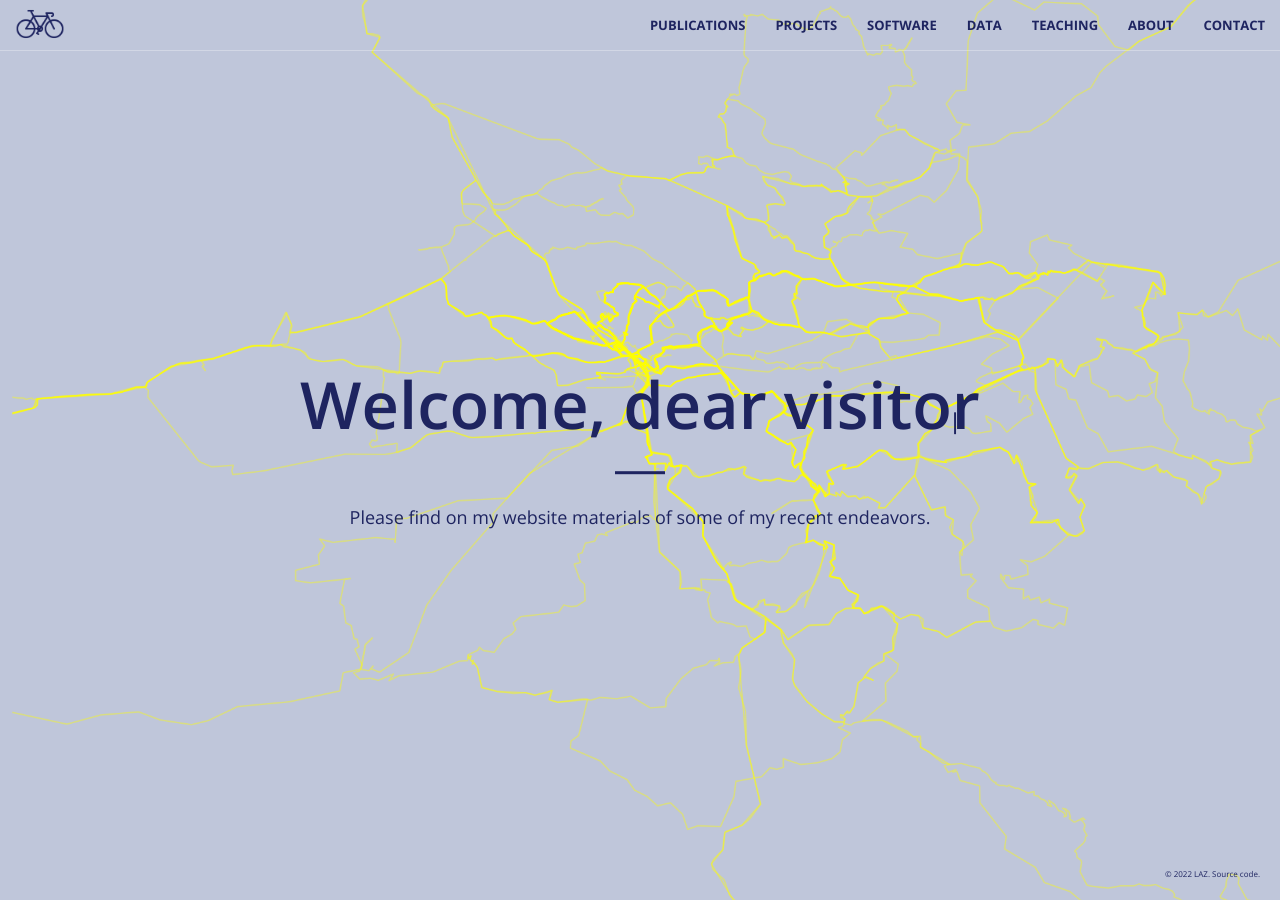
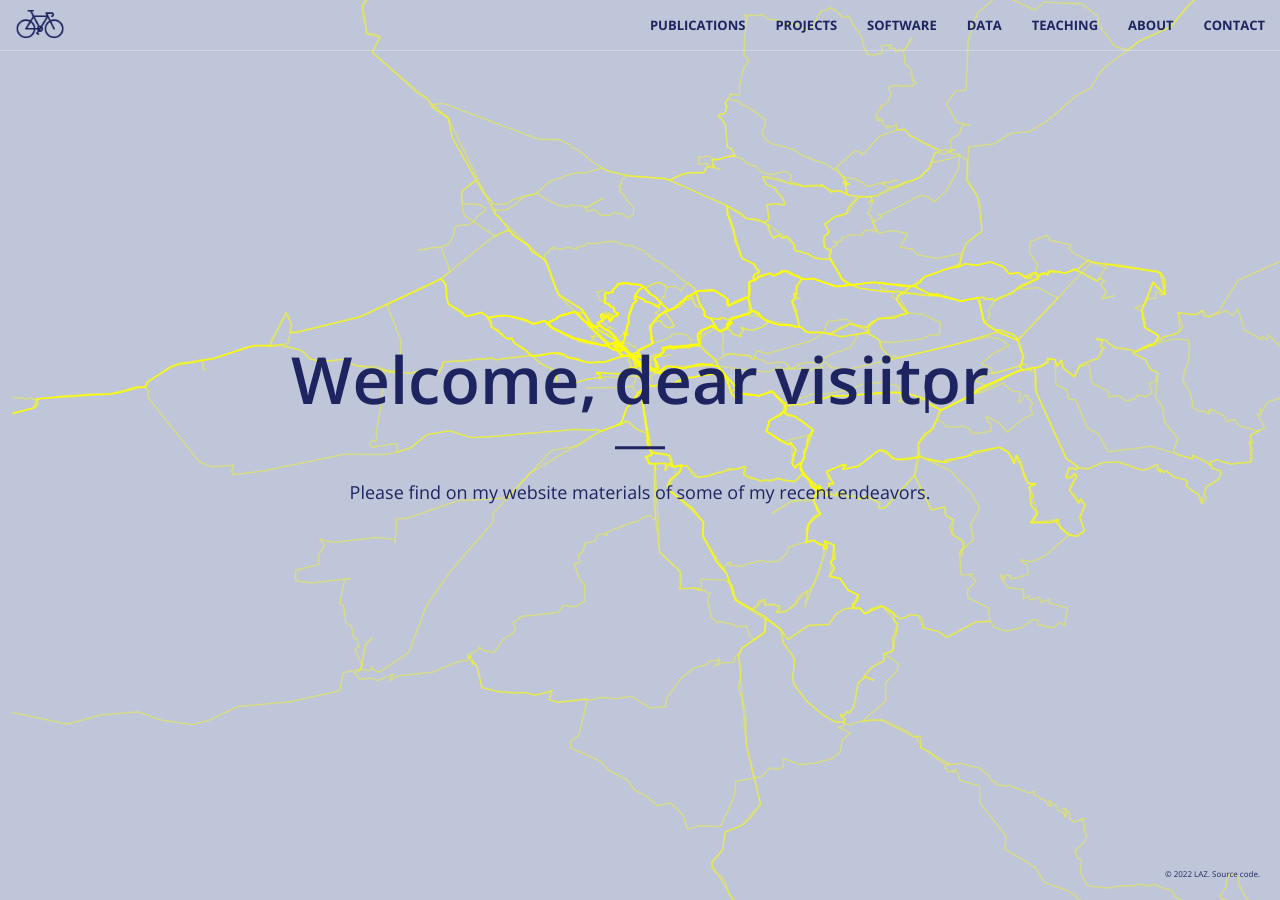
Before and after one commit to luccalino/luccalino.github.io, a Jekyll site: the page built from index.html, in a window 1280 px wide and 900 px high. Built offline with Jekyll 4.4.1, drawn with Linux system fonts in a browser that asks for light colours; nearby versions of some CDN libraries.

Commit message:
Update header.html

```diff
--- a/_includes/header.html
+++ b/_includes/header.html
@@ -1,38 +1,15 @@
 <header>
   <div class="header-content">
     <div class="header-content-inner">
-
-        <!---
-            <div id="quote"></div>
-
-            <script src="https://ajax.googleapis.com/ajax/libs/jquery/1.9.1/jquery.min.js"></script>
-
-            <script>
-            $(function () {
-            count = 0;
-            wordsArray = ["Friend! ", "Visitor!", "Guest!"];
-            setInterval(function () {
-            count++;
-            $("#word").fadeOut(400, function () {
-            $(this).text(wordsArray[count % wordsArray.length]).fadeIn(400);
-            });
-            }, 2000);
-            });
-            </script>
-
-            <p></p>
-            <h1 style="font-size: 28px;">Welcome, dear <div id="word" style="display:inline;vertical-align:top;">Friend!</div></h1>
-        -->
-            <p></p>
-            <!-- A root element for TypeIt to target. -->
-            <h1 id="myElement"></h1><!--style="font-size: 24px;" -->
-
-            <!-- The script itself, loaded AFTER your root element. -->
+      <h1 id="myElement"></h1>
       <script src="https://unpkg.com/typeit@8.2.0/dist/index.umd.js"></script>
 
       <script>
         new TypeIt("#myElement", {
-                    startDelay: 900
+          startDelay: 900,
+          cursor: true,
+          speed: 100,
+          cursorSpeed: 800,
         })
         .type("qel", {delay: 400})
         .move(null, {to: 'START', instant: true, delay: 300})
@@ -43,58 +20,55 @@
         .move(null, {to: 'END'})
         .type('come')
         .pause(600)
-                .type(', dear vistor')
+        .type(', dear visitor')
         .move(-3, {delay: 350})
         .type('i')
         .move(null, {to: 'END'})
         .type('!')
-                .delete(1)
-                .delete(1)
-                .delete(1)
-                .delete(1)
-                .delete(1, {delay: 900, instant: true})
-                .delete(1)
-                .delete(1)
-                .delete(1)
-                .pause(600)
-                .type('guest?', {delay: 325})
-                .pause(400)
-                .delete(1)
-                .type('!')
-                .delete(1)
-                .delete(1)
-                .delete(1)
-                .delete(1)
-                .delete(1)
-                .delete(1)
-                .pause(700)
-                .type('friend!')
         .go();
       </script>
 
       <hr style="border:3px solid $theme-primary;">
       <p>Please find on my website materials of some of my recent endeavors.</p>
-
-            <p></p>
-          <!--- <img src="img/pngegg.png" alt="Scroll" style="position:absolute; bottom:0; width:48px;height:48px;"> --->
-
     </div>
   </div>
 
-    <!---<div id="scroller" style="position:absolute; bottom:0;visibility:hidden;" class="scrolldown-wrapper">
-	<div class="scrolldown">
-		<svg height="20" width="6.9">
-			<circle class="scrolldown-p1" cx="5" cy="15" r="2" />
-			<circle class="scrolldown-p2" cx="5" cy="15" r="2" />
-		</svg>
-	</div>
-    </div>
-
-    <script>
-	setTimeout(function(){
-	document.getElementById('scroller').style.visibility = "visible";
-	},11200);
-   </script> --->
-
   <p style="position:absolute; bottom:0; right:0; margin-right: 20px; color: #1E2460; font-size: 8px;">&#169; 2022 LAZ. <a href="https://github.com/luccalino/luccalino.github.io">Source code.</a></p>
 </header>
+
+<style>
+  #myElement {
+    font-size: 5vw; /* Responsive font size */
+  }
+
+  #myElement .ti-cursor {
+    font-size: 5vw; /* Responsive cursor size */
+  }
+
+  @media (min-width: 1200px) {
+    #myElement {
+      font-size: 3vw;
+    }
+    #myElement .ti-cursor {
+      font-size: 3vw;
+    }
+  }
+
+  @media (max-width: 768px) {
+    #myElement {
+      font-size: 6vw;
+    }
+    #myElement .ti-cursor {
+      font-size: 6vw;
+    }
+  }
+
+  @media (max-width: 480px) {
+    #myElement {
+      font-size: 8vw;
+    }
+    #myElement .ti-cursor {
+      font-size: 8vw;
+    }
+  }
+</style>
```
Lines whose indentation alone changed are shown as unchanged.
